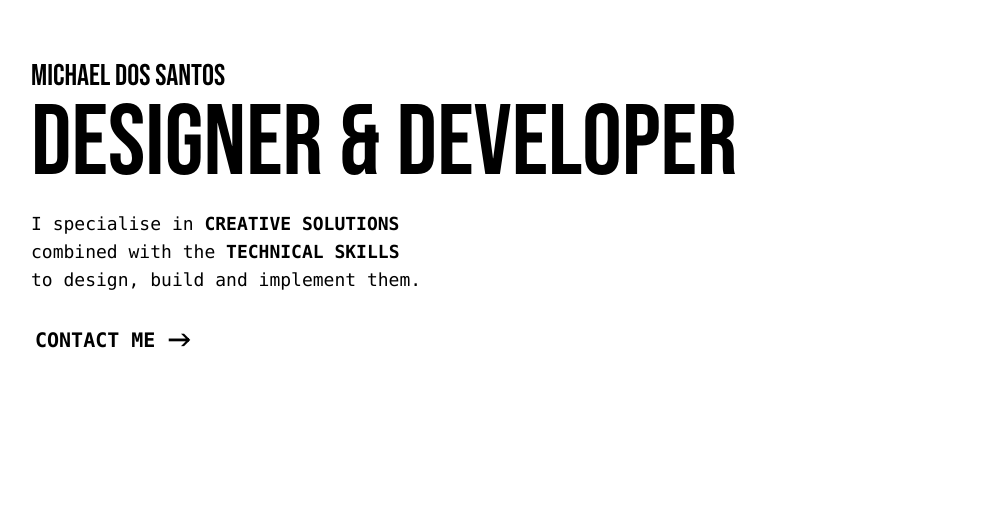
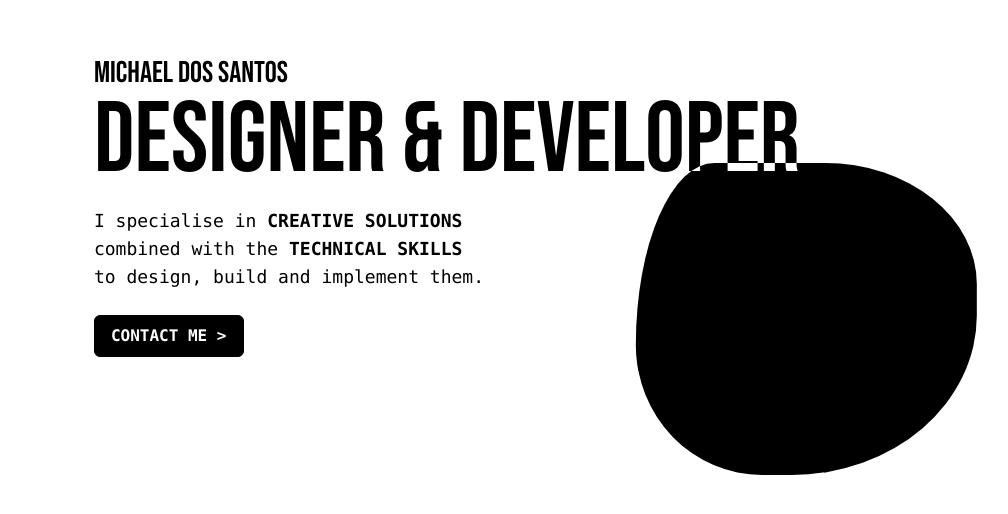
Before and after one commit to myxchine/duality, a Next.js app: page / in a window 1280 px wide. Shown: the part 146-660 px from the top of the page, without its empty margins (193-1201 px from the left). Built offline with nearby package versions, Linux system fonts and the light colour scheme.

Commit message:
fetch every 10 secinds show loading

```diff
--- /dev/null
+++ b/src/app/(en)/blob.tsx
@@ -0,0 +1,123 @@
+"use client";
+import { useState, useEffect } from "react";
+
+const OrganicShape = () => {
+  const [borderRadius, setBorderRadius] = useState({
+    topLeft: 24,
+    topRight: 76,
+    bottomRight: 70,
+    bottomLeft: 30,
+    slashTopLeft: 56,
+    slashTopRight: 30,
+    slashBottomRight: 70,
+    slashBottomLeft: 44,
+  });
+
+  const [dimensions, setDimensions] = useState({
+    width: 80,
+    height: 50,
+  });
+
+  const [position, setPosition] = useState({
+    x: 50,
+    y: 50,
+  });
+
+  function randomBetween({ lower, upper }: { lower: number; upper: number }) {
+    return Math.floor(Math.random() * (upper - lower + 1)) + lower;
+  }
+
+  const getRandomBorderRadius = () => {
+    return randomBetween({ lower: 10, upper: 90 });
+  };
+
+  const getRandomHeight = () => {
+    return randomBetween({ lower: 20, upper: 60 });
+  };
+
+  const getRandomWidth = () => {
+    return randomBetween({ lower: 10, upper: 90 });
+  };
+
+  const getRandomPosition = () => {
+    return randomBetween({ lower: 20, upper: 80 });
+  };
+
+  const getRandomBoolean = () => {
+    return Math.random() < 0.5;
+  };
+
+  useEffect(() => {
+    const borderInterval = setInterval(() => {
+      setBorderRadius((prev) => ({
+        topLeft: getRandomBoolean() ? getRandomBorderRadius() : prev.topLeft,
+        topRight: getRandomBoolean() ? getRandomBorderRadius() : prev.topRight,
+        bottomRight: getRandomBoolean()
+          ? getRandomBorderRadius()
+          : prev.bottomRight,
+        bottomLeft: getRandomBoolean()
+          ? getRandomBorderRadius()
+          : prev.bottomLeft,
+        slashTopLeft: getRandomBoolean()
+          ? getRandomBorderRadius()
+          : prev.slashTopLeft,
+        slashTopRight: getRandomBoolean()
+          ? getRandomBorderRadius()
+          : prev.slashTopRight,
+        slashBottomRight: getRandomBoolean()
+          ? getRandomBorderRadius()
+          : prev.slashBottomRight,
+        slashBottomLeft: getRandomBoolean()
+          ? getRandomBorderRadius()
+          : prev.slashBottomLeft,
+      }));
+    }, 1000);
+
+    const dimensionInterval = setInterval(() => {
+      setDimensions((prev) => ({
+        width: getRandomBoolean() ? getRandomWidth() : prev.width,
+        height: getRandomBoolean() ? getRandomHeight() : prev.height,
+      }));
+    }, 500);
+
+    // New interval for position changes
+    const positionInterval = setInterval(() => {
+      setPosition({
+        x: getRandomPosition(),
+        y: getRandomPosition(),
+      });
+    }, 2000); // Move every 2 seconds
+
+    return () => {
+      clearInterval(borderInterval);
+      clearInterval(dimensionInterval);
+      clearInterval(positionInterval);
+    };
+  }, []);
+
+  return (
+    <div
+      className="mask fixed max-w-3xl aspect-square"
+      style={{
+        width: `${dimensions.width}svh`,
+        height: `${dimensions.height}svh`,
+        borderRadius: `
+          ${borderRadius.topLeft}%
+          ${borderRadius.topRight}%
+          ${borderRadius.bottomRight}%
+          ${borderRadius.bottomLeft}% /
+          ${borderRadius.slashTopLeft}%
+          ${borderRadius.slashTopRight}%
+          ${borderRadius.slashBottomRight}%
+          ${borderRadius.slashBottomLeft}%`,
+        backgroundColor: "white",
+        transition: "all 2s linear", // Smooth transitions for all properties
+        left: `${position.x}%`,
+        top: `${position.y}%`,
+        transform: "translate(-50%, -50%)", // Center the div on its position
+      }}
+    />
+  );
+};
+
+export default OrganicShape;
--- a/src/app/(en)/contact/_components/Form.tsx
+++ b/src/app/(en)/contact/_components/Form.tsx
@@ -51,7 +51,7 @@ export default function Form({
 
       <button
         type="submit"
-        className={`bg-accent font-semibold text-background  border rounded border-accent hover:bg-background hover:text-accent  p-2 text-center h-12 px-4 w-full ${
+        className={`bg-accent font-mono uppercase font-semibold text-background  border rounded border-accent hover:bg-background hover:text-accent  p-2 text-center h-12 px-4 w-full ${
           isPending ? "opacity-50 cursor-not-allowed" : ""
         }`}
         disabled={isPending}
@@ -80,7 +80,7 @@ export default function Form({
             </svg>
           </div>
         ) : (
-          "Submit ->"
+          "Submit >"
         )}
       </button>
     </form>
--- a/src/app/(en)/page.tsx
+++ b/src/app/(en)/page.tsx
@@ -1,12 +1,21 @@
-"use server";
-
 import { sites } from "@/server/db/sites";
 import Image from "next/image";
 import Link from "next/link";
+import Blob from "./blob";
+import { Button } from "@/components/ui";
 
 export default async function Home() {
   return (
-    <div className="w-full full-screen fixed top-0 left-0">
+    <div className="w-full full-screen fixed top-0 left-0 bg-white flex flex-col items-center justify-center overflow-hidden">
+      <Content />
+      <Blob />
+    </div>
+  );
+}
+
+function Content() {
+  return (
+    <>
       <div className="flex flex-col max-w-4xl mx-auto gap-4 p-8 pb-24 md:pb-32 full-screen justify-center ">
         <div className="flex flex-col  ">
           <p className="font-custom text-2xl md:text-3xl uppercase">
@@ -21,15 +30,11 @@ export default async function Home() {
           them.
         </p>
 
-        <Link
-          href={`/contact`}
-          className="hover:underline font-mono text-balance mt-2 md:mt-4 text-lg md:text-xl pl-1 w-fit"
-        >
-          <span className="font-mono">Contact Me</span>{" "}
-          <span className="font-sans"> {"->"} </span>
-        </Link>
+        <Button type={1} href="/contact">
+          Contact Me {">"}
+        </Button>
       </div>
-    </div>
+    </>
   );
 }
 
--- a/src/components/ui/button.tsx
+++ b/src/components/ui/button.tsx
@@ -16,7 +16,7 @@ export default function Button({
       href={href}
       className={`${
         buttonType[type - 1]
-      } w-fit px-4 py-2  mt-2 border font-geistMono uppercase flex flex-col items-center justify-center `}
+      } w-fit px-4 py-2  mt-2 border rounded-md font-mono  flex flex-col items-center justify-center `}
     >
       {children}
     </Link>
--- a/src/styles/globals.css
+++ b/src/styles/globals.css
@@ -6,6 +6,11 @@
   .text-balance {
     text-wrap: balance;
   }
+}
+
+.mask{
+  mix-blend-mode: difference; /* Inverts colors under it */
+  pointer-events: none; /* Ensures the mask doesn't block interactions */
 }
 
 :root {
```
